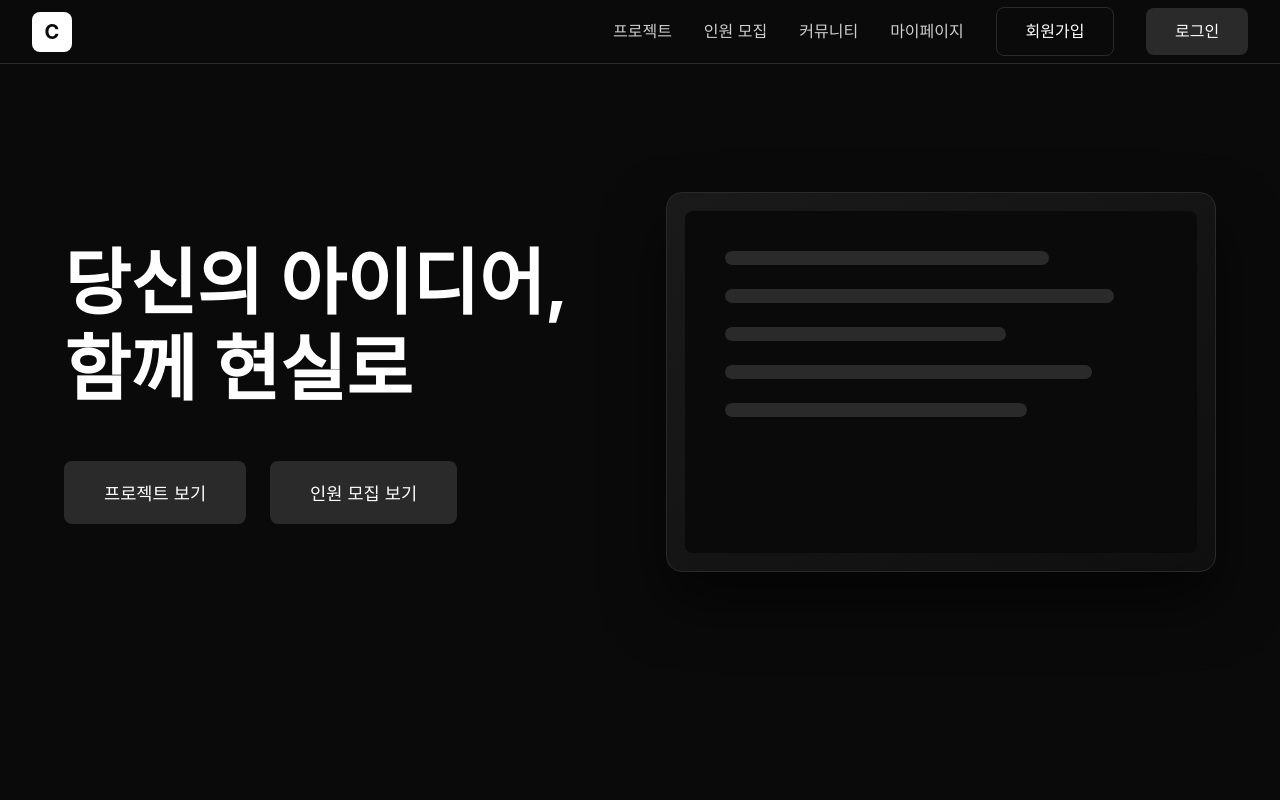
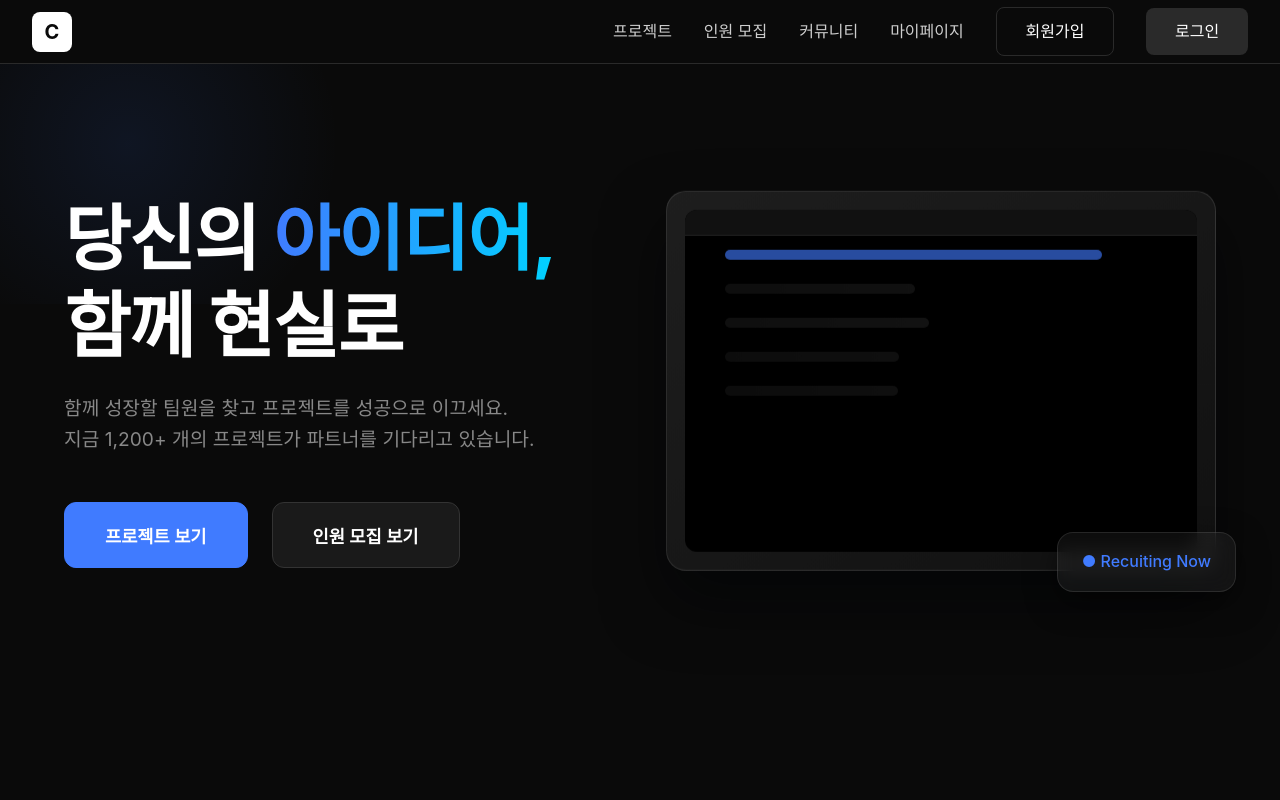
Before and after one commit to P-U-P-Project-Union-Platform/PUP---FrontEnd, a React (Vite) app: page / in a window 1280 px wide. Shown: the top 800 px of the page. Built offline with nearby package versions, Linux system fonts and the light colour scheme.

Commit message:
feat: 메인페이지 스타일 변경

```diff
--- a/src/pages/Home.tsx
+++ b/src/pages/Home.tsx
@@ -1,10 +1,35 @@
-import styled from 'styled-components';
+import styled, { keyframes } from 'styled-components';
+
+// 1. 노트북 부유 애니메이션 (그림자 동기화 포함)
+const float = keyframes`
+    0% { transform: translateY(0px); box-shadow: 0 30px 60px rgba(0, 0, 0, 0.6); }
+    50% { transform: translateY(-20px); box-shadow: 0 50px 80px rgba(64, 123, 255, 0.2); }
+    100% { transform: translateY(0px); box-shadow: 0 30px 60px rgba(0, 0, 0, 0.6); }
+`;
+
+const pulseLine = keyframes`
+    0% { width: 40%; opacity: 0.3; }
+    50% { width: 95%; opacity: 0.8; background: #407bff; } /* 중간에 색상이 변하며 강조됨 */
+    100% { width: 40%; opacity: 0.3; }
+`;
 
 const Container = styled.div`
     width: 100%;
     min-height: 100vh;
     background: #0a0a0a;
     color: white;
+    overflow: hidden;
+    position: relative;
+
+    /* 배경 디자인: 왼쪽 상단과 오른쪽 하단에 은은한 광원 추가 */
+    &::before {
+        content: '';
+        position: absolute;
+        top: -10%; left: -10%;
+        width: 40%; height: 40%;
+        background: radial-gradient(circle, rgba(64, 123, 255, 0.1) 0%, transparent 70%);
+        pointer-events: none;
+    }
 `;
 
 const Main = styled.main`
@@ -15,87 +40,66 @@ const Main = styled.main`
     max-width: 1400px;
     margin: 0 auto;
     gap: 4rem;
+    position: relative;
+    z-index: 2;
 
-  @media (max-width: 1024px) {
-    padding: 6rem 2rem;
-    gap: 3rem;
-  }
-
-  @media (max-width: 768px) {
-    flex-direction: column;
-    padding: 4rem 1.5rem 8rem;
-    gap: 3rem;
-  }
+    @media (max-width: 1024px) { padding: 6rem 2rem; gap: 3rem; }
+    @media (max-width: 768px) { flex-direction: column; padding: 4rem 1.5rem 8rem; gap: 3rem; }
 `;
 
 const HeroContent = styled.div`
-  flex: 1;
-
-  @media (max-width: 768px) {
-    width: 100%;
-    text-align: center;
-  }
+    flex: 1.2; /* 텍스트 공간 확보 */
+    @media (max-width: 768px) { width: 100%; text-align: center; }
 `;
 
 const Title = styled.h1`
     font-size: 4.5rem;
-  font-weight: 700;
+    font-weight: 800;
     line-height: 1.2;
-  margin: 0 0 3rem 0;
+    margin: 0 0 1.5rem 0;
+    letter-spacing: -0.02em;
 
-  @media (max-width: 1024px) {
-    font-size: 3.5rem;
+    /* '아이디어' 부분 강조 */
+    span {
+        background: linear-gradient(90deg, #407bff, #00d2ff);
+        -webkit-background-clip: text;
+        -webkit-text-fill-color: transparent;
     }
 
-  @media (max-width: 768px) {
-    font-size: 2.8rem;
-    margin: 0 0 2rem 0;
-  }
+    @media (max-width: 1024px) { font-size: 3.5rem; }
+    @media (max-width: 768px) { font-size: 2.8rem; }
+`;
 
-  @media (max-width: 480px) {
-    font-size: 2.2rem;
-    margin: 0 0 1.5rem 0;
-  }
+const Description = styled.p`
+    font-size: 1.2rem;
+    color: #888;
+    margin-bottom: 3rem;
+    line-height: 1.6;
+    @media (max-width: 768px) { margin-bottom: 2rem; }
 `;
 
 const ButtonGroup = styled.div`
     display: flex;
     gap: 1.5rem;
-
-  @media (max-width: 768px) {
-    justify-content: center;
-  }
-
-  @media (max-width: 480px) {
-    flex-direction: column;
-    gap: 1rem;
-  }
+    @media (max-width: 768px) { justify-content: center; }
+    @media (max-width: 480px) { flex-direction: column; }
 `;
 
-const Button = styled.button`
-  background: #2a2a2a;
-  border: none;
+const Button = styled.button<{ primary?: boolean }>`
+    background: ${props => props.primary ? '#407bff' : '#1a1a1a'};
+    border: 1px solid ${props => props.primary ? '#407bff' : '#333'};
     color: white;
     padding: 1.2rem 2.5rem;
-  border-radius: 8px;
+    border-radius: 12px;
     font-size: 1.1rem;
+    font-weight: 600;
     cursor: pointer;
-  transition: all 0.2s;
-  white-space: nowrap;
+    transition: all 0.3s cubic-bezier(0.4, 0, 0.2, 1);
 
     &:hover {
-    background: #3a3a3a;
-    transform: translateY(-2px);
-  }
-
-  @media (max-width: 1024px) {
-    padding: 1rem 2rem;
-    font-size: 1rem;
-  }
-
-  @media (max-width: 480px) {
-    width: 100%;
-    padding: 1rem 1.5rem;
+        background: ${props => props.primary ? '#2d6ae0' : '#2a2a2a'};
+        transform: translateY(-5px);
+        box-shadow: ${props => props.primary ? '0 10px 25px rgba(64, 123, 255, 0.4)' : '0 10px 20px rgba(0,0,0,0.4)'};
     }
 `;
 
@@ -103,87 +107,86 @@ const HeroVisual = styled.div`
     flex: 1;
     display: flex;
     justify-content: center;
-
-  @media (max-width: 768px) {
-    width: 100%;
-  }
+    position: relative;
 `;
 
 const Laptop = styled.div`
     width: 550px;
     height: 380px;
-  background: linear-gradient(145deg, #1a1a1a, #0f0f0f);
-  border-radius: 16px;
-  border: 1px solid #2a2a2a;
+    background: linear-gradient(145deg, #1e1e1e, #111);
+    border-radius: 20px;
+    border: 1px solid rgba(255, 255, 255, 0.1);
     padding: 18px;
-  box-shadow: 0 30px 60px rgba(0, 0, 0, 0.6);
+    position: relative;
+    z-index: 1;
+    animation: ${float} 6s infinite ease-in-out;
 
-  @media (max-width: 1024px) {
-    width: 450px;
-    height: 310px;
-    padding: 15px;
-  }
-
-  @media (max-width: 768px) {
-    width: 100%;
-    max-width: 500px;
-    height: 280px;
-  }
-
-  @media (max-width: 480px) {
-    height: 220px;
-    padding: 12px;
-  }
+    @media (max-width: 1024px) { width: 450px; height: 310px; }
+    @media (max-width: 768px) { width: 100%; max-width: 500px; height: 280px; }
 `;
 
 const Screen = styled.div`
     width: 100%;
     height: 100%;
-  background: #0a0a0a;
-  border-radius: 8px;
+    background: #000;
+    border-radius: 12px;
     padding: 2.5rem;
     display: flex;
     flex-direction: column;
     gap: 1.5rem;
+    overflow: hidden;
+    position: relative;
 
-  @media (max-width: 1024px) {
-    padding: 2rem;
-    gap: 1.2rem;
-  }
-
-  @media (max-width: 480px) {
-    padding: 1.5rem;
-    gap: 1rem;
+    /* 노트북 화면 상단 바 느낌 추가 */
+    &::before {
+        content: '';
+        position: absolute;
+        top: 0; left: 0; right: 0;
+        height: 25px;
+        background: #111;
+        border-bottom: 1px solid #222;
     }
 `;
 
-const Line = styled.div<{ width: string }>`
-  height: 14px;
-  background: #2a2a2a;
-  border-radius: 7px;
-  width: ${props => props.width};
+const Line = styled.div<{ width: string; duration: string; delay: string }>`
+  height: 10px;
+  background: linear-gradient(90deg, #2a2a2a, #333);
+  border-radius: 5px;
+  animation: ${pulseLine} ${props => props.duration} infinite ease-in-out;
+  animation-delay: ${props => props.delay};
+`;
 
-  @media (max-width: 1024px) {
-    height: 12px;
-  }
-
-  @media (max-width: 480px) {
-    height: 10px;
-  }
+const StatusBadge = styled.div`
+    position: absolute;
+    bottom: -20px;
+    right: -20px;
+    background: rgba(255, 255, 255, 0.05);
+    backdrop-filter: blur(10px);
+    border: 1px solid rgba(255, 255, 255, 0.1);
+    padding: 1rem 1.5rem;
+    border-radius: 16px;
+    font-weight: 500;
+    color: #407bff;
+    box-shadow: 0 10px 30px rgba(0,0,0,0.5);
+    z-index: 2;
+    @media (max-width: 480px) { display: none; }
 `;
 
 export default function Home() {
-
     return (
         <Container>
             <Main>
                 <HeroContent>
                     <Title>
-            당신의 아이디어,<br />
+                        당신의 <span>아이디어,</span><br />
                         함께 현실로
                     </Title>
+                    <Description>
+                        함께 성장할 팀원을 찾고 프로젝트를 성공으로 이끄세요.<br />
+                        지금 1,200+ 개의 프로젝트가 파트너를 기다리고 있습니다.
+                    </Description>
                     <ButtonGroup>
-            <Button>프로젝트 보기</Button>
+                        <Button primary>프로젝트 보기</Button>
                         <Button>인원 모집 보기</Button>
                     </ButtonGroup>
                 </HeroContent>
@@ -191,13 +194,14 @@ export default function Home() {
                 <HeroVisual>
                     <Laptop>
                         <Screen>
-              <Line width="75%" />
-              <Line width="90%" />
-              <Line width="65%" />
-              <Line width="85%" />
-              <Line width="70%" />
+                            <Line width="75%" duration="4s" delay="0s" />
+                            <Line width="90%" duration="5.5s" delay="0.5s" />
+                            <Line width="65%" duration="3.8s" delay="1.2s" />
+                            <Line width="85%" duration="4.8s" delay="0.8s" />
+                            <Line width="70%" duration="5.2s" delay="0.2s" />
                         </Screen>
                     </Laptop>
+                    <StatusBadge>● Recuiting Now</StatusBadge>
                 </HeroVisual>
             </Main>
         </Container>
```
Lines whose indentation alone changed are shown as unchanged.
